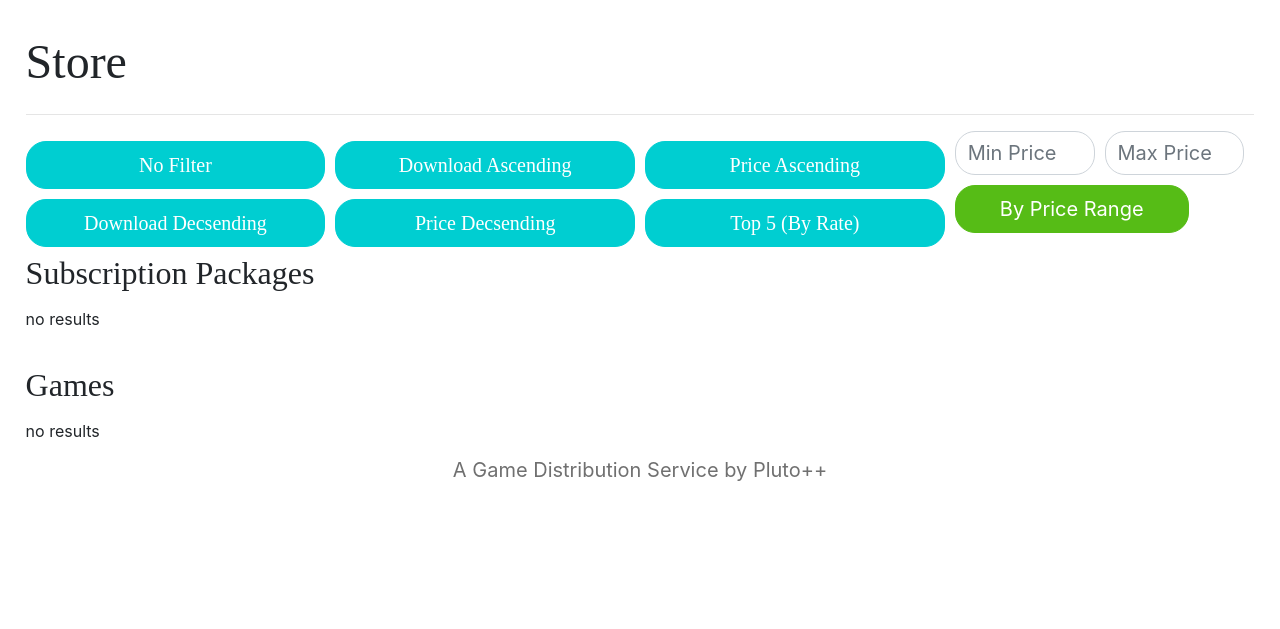
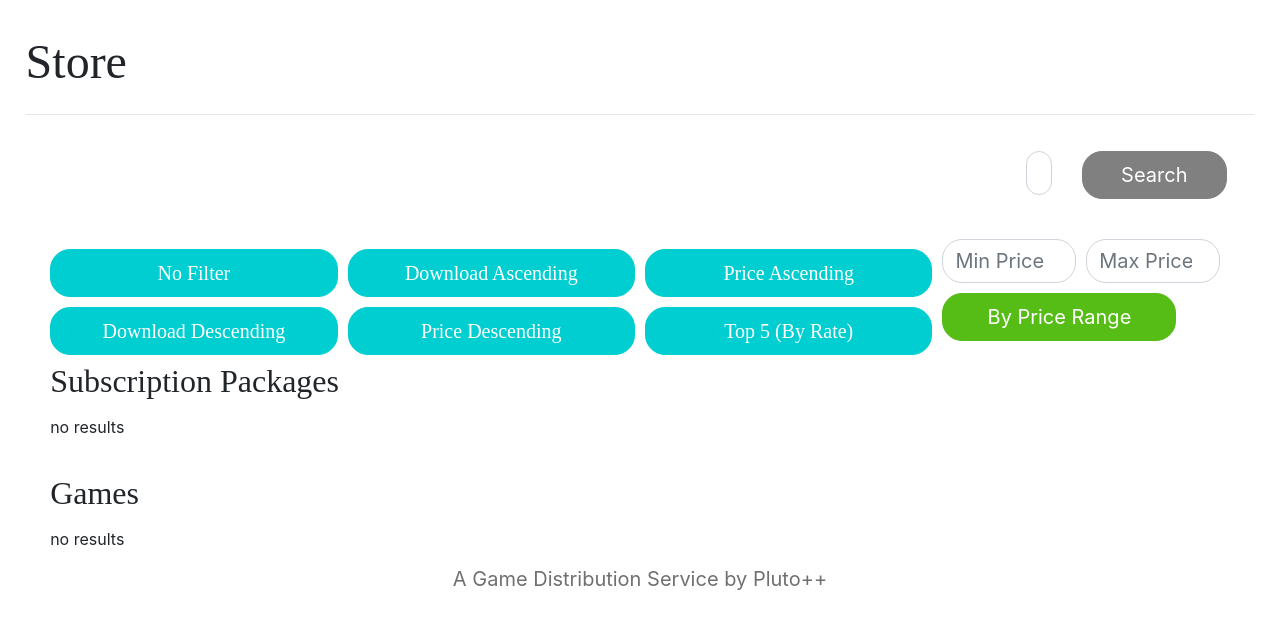
Before and after one commit to iremyelkanat/CS353-MIST, a PHP site: page /store.php in a window 1280 px wide. Shown: the part 74-703 px from the top of the page. Run offline with PHP 8.4, Linux system fonts and the light colour scheme; the visitor is signed in with stand-in values (Sample User, id 1); data that the repository does not hold is empty; some libraries are stand-ins or nearby versions.

Commit message:
search video game added

```diff
--- a/Code/commentsandreview.php
+++ b/Code/commentsandreview.php
@@ -657,7 +657,11 @@
                 }
                  else if (giv_int > 5) {
                     alert("Rate should not be higher than 5");
-                } else {
+                 }
+                else if (giv_int < 0) {
+                    alert("Rate should not be negative");
+                }
+                 else {
                     let form = document.getElementById("create-rate-form").submit();
                 }
             }
--- a/Code/store.php
+++ b/Code/store.php
@@ -15,10 +15,10 @@
     $flag = 2;
 }
 if (isset($_POST['price_arc'])) {
-    $flag = 3;
+    $flag = 4;
 }
 if (isset($_POST['price_desc'])) {
-    $flag = 4;
+    $flag = 3;
 }
 if (isset($_POST['top_5'])) {
     $flag = 5;
@@ -31,6 +31,13 @@
 if (isset($_POST['max_p'] )) {
     $max_p = trim($_POST["max_p"]);
     $flag = 6;
+}
+if(isset($_POST['search-val']) ){
+
+    $search_val = trim($_POST["search-val"]);
+    echo "<script LANGUAGE='JavaScript'>
+    window.location.href = 'searchgames.php?searchVal=". $search_val ."';
+</script>";
 }
 ?>
 
@@ -71,11 +78,34 @@
                 <a class="nav-item nav-link" href="logout.php">Logout</a>
             </div>
         </nav>
+        <div class="main-div"
+            style=" padding-left: 2%; padding-right: 2%; padding-top: 2%; padding-bottom: 1%">
+            <div style="font-family: Avenir; font-size: 48px;">Store</div>
+
+                <hr>
+            <div style="display: table-cell; vertical-align: middle;
+                     border-radius: 20px;
+                    border-color: rgba(112,112,112,1);
+                     border-width: 2px;
+                     margin-right: 100px;
+                     margin-left: 100px;
+                     text-align: center;">
+                 <div class="search-value">
+                     <form id="search-form" method="post">
+                         <div style="display: flex">
+                             <div class="input-group" style="margin-top: 20px; margin-left: 1000px; margin-right: 30px; text-align: center">
+                                 <input id="search-val" type="text" class="form-control" name="search-val" placeholder="Search Game By Name" style=" outline: none; font-size: 20px; border-radius: 20px">
+                             </div>
+                             <div class="form-group" style="margin-top: 20px; margin-right: 30px; text-align: center">
+                             <input onclick="checkEmptyAndSearch()" type="button" class="btn btn-primary btn-lg" style="background-color: gray; font-size: 20px; border-color: gray; border-radius: 20px" value="    Search    ">
+                         </div>
+                        </div>
+                    </form>
+                </div>
+            </div>
         <div class="main-div" style="display: flex; padding-left: 2%; padding-right: 2%; padding-top: 2%; padding-bottom: 1%">
             <div class="information-header" style="width: 100%">
-                <div style="font-family: Avenir; font-size: 48px;">Store</div>
 
-                <hr>
                 <div style="width: 100%; display: flex;">
                     <div style=" width: 420px; text-align: right; margin-top: 0.1px">
                         <?php
@@ -93,7 +123,7 @@
               width: 100%;
               background-color: rgb(0,206,209);
               border-color: rgb(0,206,209);
-              border-radius: 20px' value='Download Decsending'>";
+              border-radius: 20px' value='Download Descending'>";
                         echo "</form>";
                         ?>
                     </div>
@@ -113,7 +143,7 @@
               width: 100%;
               background-color: rgb(0,206,209);
               border-color: rgb(0,206,209);
-              border-radius: 20px' value='Price Decsending'>";
+              border-radius: 20px' value='Price Descending'>";
                         echo "</form>";
                         ?>
                     </div>
@@ -322,6 +352,16 @@
 
             }
     </script>
+    <script type="text/javascript">
+    function checkEmptyAndSearch() {
+        let searchVal = document.getElementById("search-val").value;
+        if (searchVal === "" ) {
+            alert("Make sure to fill the search field!");
+        } else {
+            let form = document.getElementById("search-form").submit();
+        }
+    }
+    </script>
 </body>
 
 </html>
```
Also changed, not shown: Code/searchgames.php (added, +128 -0 lines), Code/videogame.php (+8 -2 lines).
